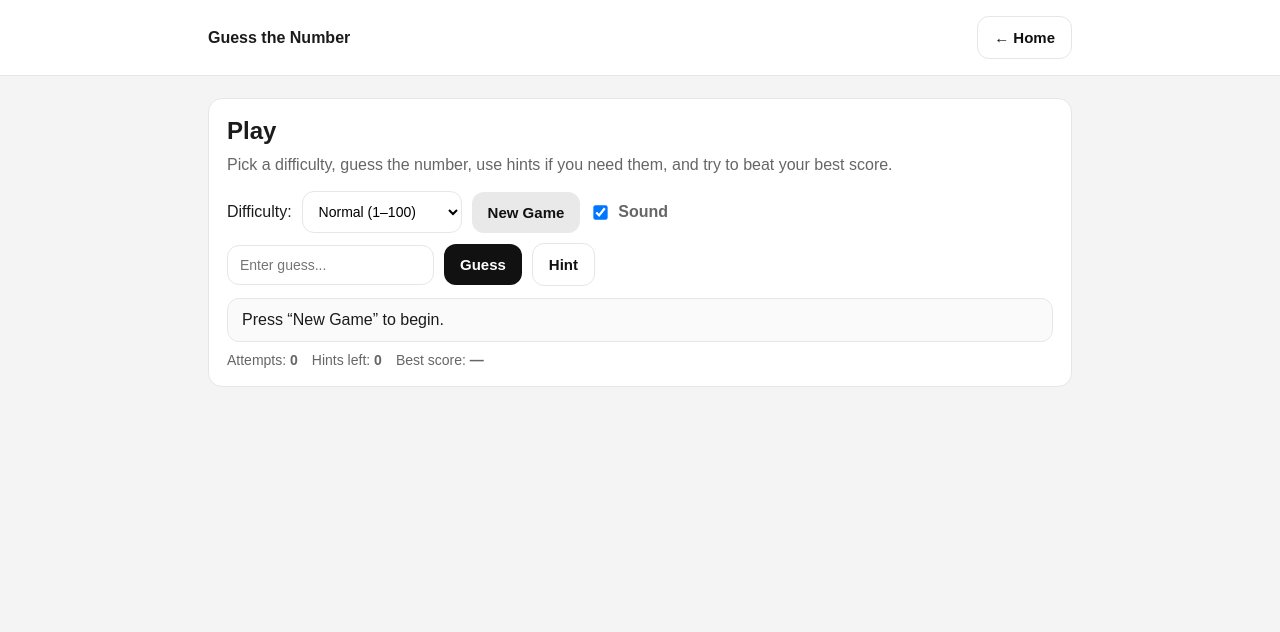
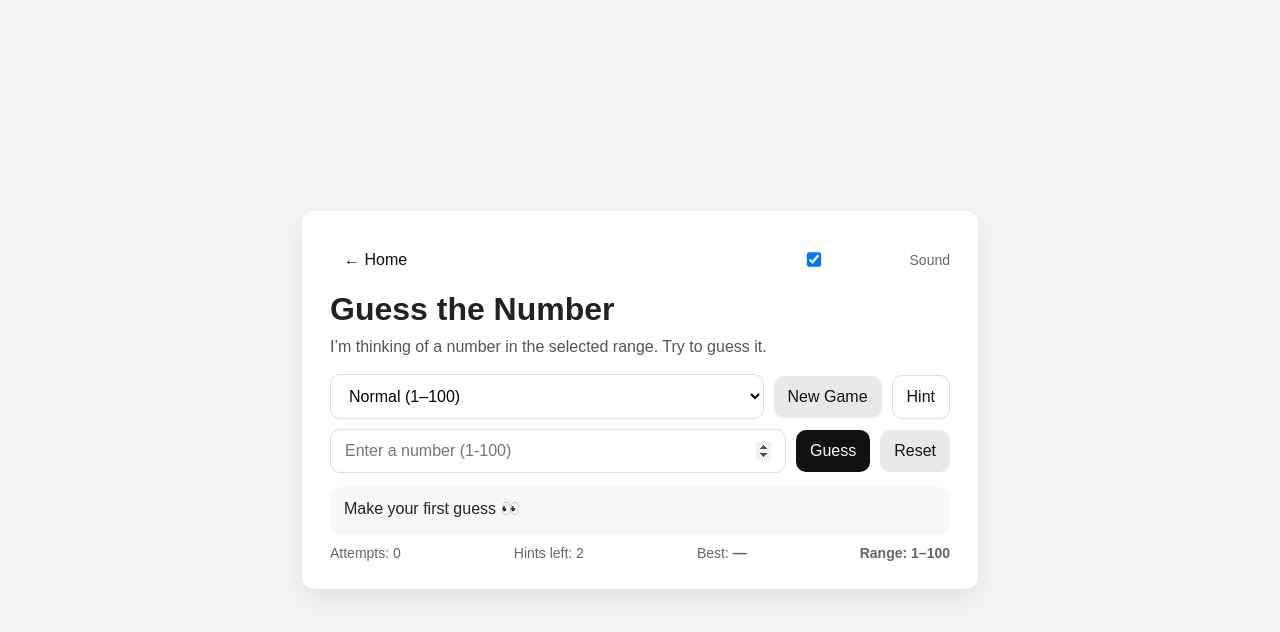
Before and after one commit to richardf99/guest, a plain HTML site: page guess.html in a window 1280 px wide. Drawn offline with Linux system fonts and the light colour scheme.

Commit message:
Refactor guess game layout and styles

```diff
--- a/guess.html
+++ b/guess.html
@@ -5,69 +5,133 @@
   <meta name="viewport" content="width=device-width, initial-scale=1" />
   <title>Guess the Number</title>
   <style>
-    :root{--bg:#f4f4f4;--card:#fff;--text:#1b1b1b;--muted:#666;--line:#e6e6e6;--btn:#111;--btn2:#e9e9e9;--soft:#fafafa;}
-    *{box-sizing:border-box;}
-    body{margin:0;font-family:Arial,sans-serif;background:var(--bg);color:var(--text);}
-    header{background:var(--card);border-bottom:1px solid var(--line);}
-    .nav{max-width:900px;margin:0 auto;padding:16px 18px;display:flex;align-items:center;justify-content:space-between;gap:12px;}
-    .logo{font-weight:800;}
-    .wrap{max-width:900px;margin:0 auto;padding:22px 18px 60px;}
-    .panel{background:var(--card);border:1px solid var(--line);border-radius:14px;padding:18px;}
-    h1{margin:0 0 8px;}
-    p{margin:0 0 14px;color:var(--muted);line-height:1.5;}
-    .row{display:flex;gap:10px;flex-wrap:wrap;align-items:center;margin-top:10px;}
-    input, select{padding:11px 12px;border-radius:12px;border:1px solid var(--line);font-size:14px;outline:none;background:#fff;min-width:160px;}
-    .btn{display:inline-flex;align-items:center;justify-content:center;padding:12px 16px;border-radius:12px;border:none;cursor:pointer;font-weight:700;font-size:15px;user-select:none;transition:transform .08s ease;}
-    .btn:active{transform:scale(.98);}
-    .btn-primary{background:var(--btn);color:#fff;}
-    .btn-secondary{background:var(--btn2);color:#111;}
-    .btn-ghost{background:#fff;border:1px solid var(--line);color:#111;}
-    .status{margin-top:12px;padding:12px 14px;border-radius:12px;background:var(--soft);border:1px solid var(--line);min-height:44px;display:flex;align-items:center;}
-    .meta{margin-top:10px;color:var(--muted);display:flex;gap:14px;flex-wrap:wrap;font-size:14px;}
-    a{color:inherit;text-decoration:none;}
+    body{
+      font-family: Arial, sans-serif;
+      background:#f4f4f4;
+      margin:0;
+      padding:0;
+      display:flex;
+      min-height:100vh;
+      align-items:center;
+      justify-content:center;
+    }
+    .card{
+      width:min(620px, 92vw);
+      background:#fff;
+      padding:28px;
+      border-radius:12px;
+      box-shadow:0 10px 30px rgba(0,0,0,.08);
+    }
+    h1{ margin:0 0 8px; color:#222; }
+    p{ margin:0 0 16px; color:#555; line-height:1.4; }
+
+    .row{
+      display:flex;
+      gap:10px;
+      margin-top:10px;
+      flex-wrap:wrap;
+      align-items:center;
+    }
+    input, select{
+      flex:1;
+      min-width:170px;
+      padding:12px 14px;
+      border:1px solid #ddd;
+      border-radius:10px;
+      font-size:16px;
+      outline:none;
+      background:#fff;
+    }
+    button, a.btn-link{
+      padding:12px 14px;
+      border:none;
+      border-radius:10px;
+      font-size:16px;
+      cursor:pointer;
+      text-decoration:none;
+      display:inline-flex;
+      align-items:center;
+      justify-content:center;
+    }
+    .btn-primary{ background:#111; color:#fff; }
+    .btn-secondary{ background:#e9e9e9; color:#111; }
+    .btn-ghost{ background:#fff; color:#111; border:1px solid #ddd; }
+
+    .status{
+      margin-top:14px;
+      padding:12px 14px;
+      border-radius:10px;
+      background:#f8f8f8;
+      color:#222;
+      min-height:24px;
+    }
+    .meta{
+      margin-top:10px;
+      color:#666;
+      font-size:14px;
+      display:flex;
+      justify-content:space-between;
+      gap:10px;
+      flex-wrap:wrap;
+    }
+    .hint{
+      font-weight:bold;
+    }
+    .topbar{
+      display:flex;
+      justify-content:space-between;
+      align-items:center;
+      gap:10px;
+      flex-wrap:wrap;
+      margin-bottom:10px;
+    }
+    .toggle{
+      display:flex;
+      align-items:center;
+      gap:8px;
+      font-size:14px;
+      color:#666;
+    }
+    .toggle input{ transform:scale(1.1); }
   </style>
 </head>
 <body>
-<header>
-  <div class="nav">
-    <div class="logo">Guess the Number</div>
-    <a class="btn btn-ghost" href="index.html">← Home</a>
+  <main class="card">
+    <div class="topbar">
+      <a class="btn-link btn-ghost" href="index.html">← Home</a>
+      <label class="toggle" title="Toggle sound effects">
+        <input id="soundToggle" type="checkbox" checked>
+        Sound
+      </label>
     </div>
-</header>
 
-<main class="wrap">
-  <section class="panel">
-    <h1>Play</h1>
-    <p>Pick a difficulty, guess the number, use hints if you need them, and try to beat your best score.</p>
+    <h1>Guess the Number</h1>
+    <p>I’m thinking of a number in the selected range. Try to guess it.</p>
 
     <div class="row">
-      <label>Difficulty:</label>
       <select id="difficulty">
         <option value="easy">Easy (1–50)</option>
         <option value="normal" selected>Normal (1–100)</option>
         <option value="hard">Hard (1–500)</option>
       </select>
-      <button class="btn btn-secondary" id="newGameBtn">New Game</button>
-      <label class="row" style="gap:8px;margin:0;">
-        <input id="soundToggle" type="checkbox" checked style="min-width:auto;transform:scale(1.1);">
-        <span style="color:var(--muted);font-weight:700;">Sound</span>
-      </label>
+      <button class="btn-secondary" id="newGameBtn">New Game</button>
+      <button class="btn-ghost" id="hintBtn">Hint</button>
     </div>
 
     <div class="row">
-      <input id="guessInput" type="number" placeholder="Enter guess..." />
-      <button class="btn btn-primary" id="guessBtn">Guess</button>
-      <button class="btn btn-ghost" id="hintBtn">Hint</button>
+      <input id="guessInput" type="number" placeholder="Enter a number..." />
+      <button class="btn-primary" id="guessBtn">Guess</button>
+      <button class="btn-secondary" id="resetBtn">Reset</button>
     </div>
 
-    <div class="status" id="statusText">Press “New Game” to begin.</div>
+    <div class="status" id="statusText">Starting…</div>
 
     <div class="meta">
-      <div>Attempts: <strong id="attempts">0</strong></div>
-      <div>Hints left: <strong id="hintsLeft">0</strong></div>
-      <div>Best score: <strong id="bestScore">—</strong></div>
+      <div>Attempts: <span id="attempts">0</span></div>
+      <div>Hints left: <span id="hintsLeft">0</span></div>
+      <div>Best: <span class="hint" id="bestScore">—</span></div>
+      <div class="hint" id="rangeHint">Range: —</div>
     </div>
-  </section>
   </main>
 
   <script>
@@ -77,23 +141,26 @@
       hard:   { min: 1, max: 500, hints: 3 },
     };
 
+    let secretNumber;
+    let attempts = 0;
+    let minRange = 1;
+    let maxRange = 100;
+    let hintsLeft = 0;
+    let gameOver = false;
+    let mode = "normal";
+
     const difficultyEl = document.getElementById("difficulty");
-  const soundToggle = document.getElementById("soundToggle");
     const guessInput = document.getElementById("guessInput");
+    const statusText = document.getElementById("statusText");
+    const attemptsText = document.getElementById("attempts");
+    const rangeHint = document.getElementById("rangeHint");
+    const bestScore = document.getElementById("bestScore");
+    const hintsLeftText = document.getElementById("hintsLeft");
     const guessBtn = document.getElementById("guessBtn");
+    const resetBtn = document.getElementById("resetBtn");
     const newGameBtn = document.getElementById("newGameBtn");
     const hintBtn = document.getElementById("hintBtn");
-
-  const statusText = document.getElementById("statusText");
-  const attemptsEl = document.getElementById("attempts");
-  const hintsLeftEl = document.getElementById("hintsLeft");
-  const bestScoreEl = document.getElementById("bestScore");
-
-  let mode = "normal";
-  let secret = 0;
-  let attempts = 0;
-  let hintsLeft = 0;
-  let gameOver = false;
+    const soundToggle = document.getElementById("soundToggle");
 
     function beep(type){
       if(!soundToggle.checked) return;
@@ -102,12 +169,14 @@
         const o = ctx.createOscillator();
         const g = ctx.createGain();
         o.type = "sine";
+
         let freq = 440, duration = 0.09;
         if(type === "low") freq = 320;
         if(type === "high") freq = 620;
         if(type === "win"){ freq = 880; duration = 0.14; }
         if(type === "error") freq = 200;
         if(type === "hint") freq = 520;
+
         o.frequency.value = freq;
         g.gain.value = 0.06;
         o.connect(g); g.connect(ctx.destination);
@@ -125,83 +194,90 @@
       localStorage.setItem(bestKey(m), String(tries));
     }
 
-  function randInt(min, max){
-    return Math.floor(Math.random() * (max - min + 1)) + min;
-  }
-  function setMessage(html){ statusText.innerHTML = html; }
+    function setMessage(msg){ statusText.textContent = msg; }
 
-  function syncUI(){
-    attemptsEl.textContent = attempts;
-    hintsLeftEl.textContent = hintsLeft;
+    function updateUI(){
+      attemptsText.textContent = attempts;
+      hintsLeftText.textContent = hintsLeft;
+
       const best = getBest(mode);
-    bestScoreEl.textContent = best ? `${best} tries` : "—";
+      bestScore.textContent = best ? `${best} tries` : "—";
+
+      rangeHint.textContent = `Range: ${minRange}–${maxRange}`;
+      guessBtn.disabled = gameOver;
       hintBtn.disabled = gameOver || hintsLeft <= 0;
-    guessBtn.disabled = gameOver;
     }
 
     function startGame(){
       mode = difficultyEl.value;
       const cfg = DIFF[mode];
 
-    secret = randInt(cfg.min, cfg.max);
+      secretNumber = Math.floor(Math.random() * (cfg.max - cfg.min + 1)) + cfg.min;
       attempts = 0;
+      minRange = cfg.min;
+      maxRange = cfg.max;
       hintsLeft = cfg.hints;
       gameOver = false;
 
       guessInput.min = cfg.min;
       guessInput.max = cfg.max;
-    guessInput.placeholder = `Enter guess (${cfg.min}-${cfg.max})`;
+      guessInput.placeholder = `Enter a number (${cfg.min}-${cfg.max})`;
 
-    setMessage(`Game started. Guess a number between <strong>${cfg.min}</strong> and <strong>${cfg.max}</strong>.`);
+      setMessage("Make your first guess 👀");
       guessInput.value = "";
       guessInput.focus();
-    syncUI();
+      updateUI();
     }
 
     function handleGuess(){
       if(gameOver) return;
 
-    const raw = guessInput.value;
-    const guess = Number(raw);
+      const guess = Number(guessInput.value);
       const cfg = DIFF[mode];
 
-    if(!raw){
+      if(!guessInput.value){
         beep("error");
         setMessage("Type a number first.");
         return;
       }
+
       if(guess < cfg.min || guess > cfg.max){
         beep("error");
-      setMessage(`Keep it between <strong>${cfg.min}</strong> and <strong>${cfg.max}</strong>.`);
+        setMessage(`Keep it between ${cfg.min} and ${cfg.max}.`);
         return;
       }
 
       attempts++;
-    if(guess === secret){
+      attemptsText.textContent = attempts;
+
+      if(guess === secretNumber){
         beep("win");
+        setMessage(`✅ Correct! The number was ${secretNumber}. You got it in ${attempts} tries.`);
         gameOver = true;
+
         const best = getBest(mode);
         if(!best || attempts < best){
           setBest(mode, attempts);
-        setMessage(`✅ Correct! It was <strong>${secret}</strong>. You got it in <strong>${attempts}</strong> tries. 🏆 New best!`);
-      } else {
-        setMessage(`✅ Correct! It was <strong>${secret}</strong>. You got it in <strong>${attempts}</strong> tries.`);
         }
-      syncUI();
+
+        updateUI();
         return;
       }
 
-    if(guess < secret){
+      if(guess < secretNumber){
         beep("low");
         setMessage("Too low ⬇️ Try again.");
+        if(guess >= minRange) minRange = guess + 1;
       } else {
         beep("high");
         setMessage("Too high ⬆️ Try again.");
+        if(guess <= maxRange) maxRange = guess - 1;
       }
 
+      rangeHint.textContent = `Range: ${minRange}–${maxRange}`;
       guessInput.value = "";
       guessInput.focus();
-    syncUI();
+      updateUI();
     }
 
     function giveHint(){
@@ -210,30 +286,35 @@
         setMessage("No hints left.");
         return;
       }
+
       hintsLeft--;
       beep("hint");
 
       const cfg = DIFF[mode];
-    if(Math.random() < 0.5){
-      setMessage(`💡 Hint: The number is <strong>${secret % 2 === 0 ? "EVEN" : "ODD"}</strong>.`);
+      const type = Math.random() < 0.5 ? "parity" : "window";
+
+      if(type === "parity"){
+        setMessage(`💡 Hint: The number is ${secretNumber % 2 === 0 ? "EVEN" : "ODD"}.`);
       } else {
         const spread = Math.max(6, Math.floor((cfg.max - cfg.min) * 0.08));
-      const lo = Math.max(cfg.min, secret - spread);
-      const hi = Math.min(cfg.max, secret + spread);
-      setMessage(`💡 Hint: The number is between <strong>${lo}</strong> and <strong>${hi}</strong>.`);
-    }
-    syncUI();
+        const lo = Math.max(cfg.min, secretNumber - spread);
+        const hi = Math.min(cfg.max, secretNumber + spread);
+        setMessage(`💡 Hint: The number is between ${lo} and ${hi}.`);
       }
 
+      updateUI();
+    }
+
+    // Events
+    guessBtn.addEventListener("click", handleGuess);
+    guessInput.addEventListener("keydown", (e) => { if(e.key === "Enter") handleGuess(); });
+    resetBtn.addEventListener("click", startGame);
     newGameBtn.addEventListener("click", startGame);
-  guessBtn.addEventListener("click", handleGuess);
     hintBtn.addEventListener("click", giveHint);
-  guessInput.addEventListener("keydown", (e) => {
-    if(e.key === "Enter") handleGuess();
-  });
+    difficultyEl.addEventListener("change", startGame);
 
-  // Show best score for default mode
-  syncUI();
+    // Auto start
+    startGame();
   </script>
 </body>
 </html>
```
Lines whose indentation alone changed are shown as unchanged.
